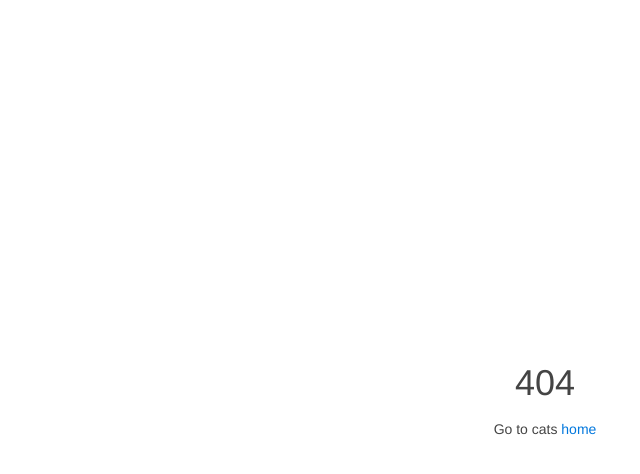
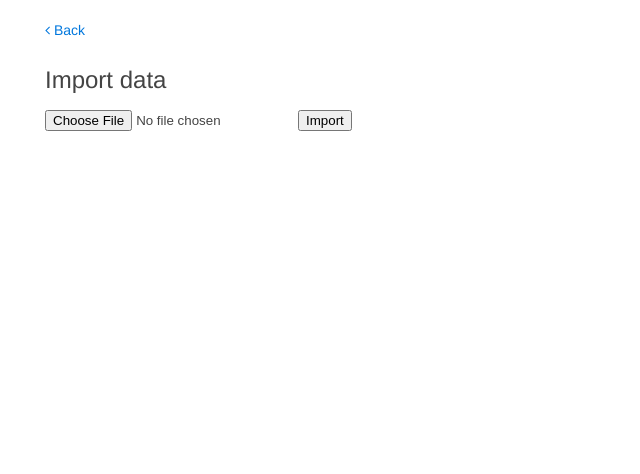
Before and after one commit to moevm/nosql2h21-cats-memecached, a React (Create React App) app in the folder frontend/: page /import in a window 1280 px wide. Before the commit this address had no page. Shown: the top 474 px of the page, without its empty margins (95-735 px from the left). Built offline with nearby package versions, Linux system fonts and the light colour scheme.

Commit message:
add filtering and make import works

```diff
--- a/frontend/src/app/App.jsx
+++ b/frontend/src/app/App.jsx
@@ -8,6 +8,7 @@ import {
 import NoMatchPage from "../404/NoMatchPage";
 import SearchPage from "../search/SearchPage";
 import CatDetailsPage from "../details/CatDetailsPage";
+import ImportPage from "../import/ImportPage";
 
 function App() {
   return (
@@ -17,6 +18,7 @@ function App() {
           <SearchPage/>
         </Route>
         <Route path="/cats/:catId" component={CatDetailsPage}/>
+        <Route path="/import" component={ImportPage}/>
         <Route path="*">
           <NoMatchPage />
         </Route>
--- a/frontend/src/details/CatDetailsPage.jsx
+++ b/frontend/src/details/CatDetailsPage.jsx
@@ -91,7 +91,7 @@ class CatDetailsPage extends React.Component {
       <h3>Breed Characteristics:</h3>
       <div className="uk-flex uk-flex-wrap">
         {Object.keys(model.characteristics).map(key => {
-          let filter = FiltersConfig.find((e) => e.id === key);
+          let filter = FiltersConfig.filters.find((e) => e.id === key);
           return <CharacteristicsCard key={key} name={filter?.localized ?? key} value={model.characteristics[key]}/>
         })}
       </div>
--- a/frontend/src/filters/Filters.jsx
+++ b/frontend/src/filters/Filters.jsx
@@ -36,10 +36,10 @@ class Filters extends Component {
     }
     return <div>
       <h2 className="uk-margin-large-top">Filters</h2>
-      <div className="uk-form">
+      {/*<div className="uk-form">
         <SearchField value={filtersManager.searchFilter.value}
                      onChange={(e) => this._onSearchChange(filtersManager.searchFilter, e.target.value)}/>
-      </div>
+      </div>*/}
       <div className="uk-flex uk-flex-wrap">
         {filters}
       </div>
--- a/frontend/src/filters/manager.jsx
+++ b/frontend/src/filters/manager.jsx
@@ -54,6 +54,9 @@ class FilterBase extends Notifier {
     this.notifyListeners();
   }
 
+  toJsonObject() {
+    throw Error("Not implemented");
+  }
 }
 
 class RangeFilter extends FilterBase {
@@ -94,6 +97,15 @@ class RangeFilter extends FilterBase {
     if (maxValue !== this.max) params.push(`${this.id}_max=${maxValue}`);
     return params;
   }
+
+  toJsonObject() {
+    let res = {
+      min: Math.min(...this.value),
+      max: Math.max(...this.value),
+      localized: this.id,
+    };
+    return res;
+  }
 }
 
 class SearchFilter extends FilterBase {
@@ -128,6 +140,12 @@ class FiltersManager {
     this.rangeFilters.forEach(filter => filter.resetValue());
   }
 
+  toJsonParameters() {
+    return JSON.stringify({
+      filters: this.rangeFilters.map((e) => e.toJsonObject()),
+    });
+  }
+
   toUrlParameters() {
     let params = [];
     params.push(...this.searchFilter.toUrlParameters());
--- /dev/null
+++ b/frontend/src/import/ImportPage.jsx
@@ -0,0 +1,102 @@
+import React from "react";
+import PageRoot from "../app/PageRoot";
+import AppConfig from "../config.json";
+import {Link} from "react-router-dom";
+
+class ImportPage extends React.Component {
+    constructor(props) {
+        super(props);
+        this.state = {
+            text: null,
+            count: 0,
+            error: null,
+            message: null,
+        };
+    }
+
+    selectFile(e) {
+        e.preventDefault()
+        const reader = new FileReader()
+        reader.onload = async (e) => {
+            let text = e.target.result.toString()
+            try {
+                let parsed = JSON.parse(text);
+                this.setState({
+                    ...this.state,
+                    text: text,
+                    count: parsed.length,
+                    error: null,
+                    message: `Ready to upload ${parsed.length} cats`,
+                });
+            } catch (e) {
+                console.log("Can not parse file content");
+                console.log(e);
+                this.setState({
+                    ...this.state,
+                    text: null,
+                    count: 0,
+                    error: "Can not parse file content. " + e
+                });
+            }
+        };
+        reader.readAsText(e.target.files[0])
+    }
+
+    async upload(e) {
+        e.preventDefault();
+        if (this.state.count <= 0) {
+            this.setState({
+                ...this.state,
+                error: "Invalid data",
+                message: null,
+            });
+            return;
+        }
+
+        try {
+            const requestOptions = {
+                method: 'POST',
+                headers: {'Content-Type': 'application/json'},
+                body: this.state.text,
+            };
+            let url = new URL("/cats/import", AppConfig.serverUrl).href;
+            let result = await fetch(url, requestOptions);
+            if (result.ok) {
+                this.setState({
+                    ...this.state,
+                    error: null,
+                    message: "Successful upload",
+                    count: 0,
+                    text: null,
+                });
+            } else {
+                this.setState({
+                   ...this.state,
+                   message: null,
+                   error: `Something gone wrong: ${await result.text()}`,
+                });
+            }
+        } catch (e) {
+            this.setState({
+                ...this.state,
+                error: "Something gone wrong...",
+                message: null,
+            });
+        }
+    }
+
+    render() {
+        return <PageRoot>
+            <Link to="/"><i className="uk-icon-angle-left"/> Back</Link>
+            <h2>Import data</h2>
+            <form onSubmit={(e) => this.upload(e)}>
+                <input type="file" onChange={(e) => this.selectFile(e)}/>
+                <input type="submit" value="Import"/>
+                <p>{this.state.message ?? ""}</p>
+                <p style={{color: "red"}}>{this.state.error ?? ""}</p>
+            </form>
+        </PageRoot>;
+    }
+}
+
+export default ImportPage;
--- a/frontend/src/list/CatsManager.js
+++ b/frontend/src/list/CatsManager.js
@@ -10,26 +10,6 @@ class CatsManager extends Notifier {
         this.loading = false;
         this.cats = [];
     }
-
-  /*async reload() {
-    this._currentSession++;
-    let session = this._currentSession;
-    this.loading = true;
-    this.notifyListeners();
-
-    let newCats = await this._loadAllInner();
-
-    if (session !== this._currentSession) {
-      console.log("Session became invalid, search results will not be applied");
-      return;
-    }
-
-    if (newCats)
-      this.cats = newCats;
-
-    this.loading = false;
-    this.notifyListeners();
-  }*/
 
     async loadSingle(catId) {
         catId = catId.replaceAll(" ", "_");
@@ -49,11 +29,47 @@ class CatsManager extends Notifier {
     }
 
     async reloadAll() {
+        this._currentSession++;
+        let session = this._currentSession;
         try {
             let url = new URL(`/cats`, AppConfig.serverUrl).href;
             let response = await fetch(url);
             response = await response.json();
-      this.cats = response.reduce(function (arr, raw) {
+            if (this._currentSession !== session) return;
+            this._applyCats(response)
+            console.log("Cats loaded")
+            console.log(this.cats);
+        } catch (e) {
+            console.log(e);
+        } finally {
+            if (this._currentSession === session)
+                this.notifyListeners();
+        }
+    }
+
+    async reloadFiltered() {
+        this._currentSession++;
+        let session = this._currentSession;
+        try {
+            const requestOptions = {
+                method: 'POST',
+                headers: {'Content-Type': 'application/json'},
+                body: FiltersManager.toJsonParameters(),
+            };
+            let url = new URL("/cats/filter", AppConfig.serverUrl).href;
+            let response = await fetch(url, requestOptions);
+            response = await response.json();
+            if (this._currentSession !== session) return;
+            this._applyCats(response);
+        } catch (e) {
+            console.log(e);
+        } finally {
+            this.notifyListeners();
+        }
+    }
+
+    _applyCats(json) {
+        this.cats = json.reduce(function (arr, raw) {
             try {
                 arr.push(new CatModel(raw));
             } catch (e) {
@@ -63,27 +79,7 @@ class CatsManager extends Notifier {
         }, []);
         this.cats.sort(function (a, b) {
             return a.id > b.id ? 1 : a.id < b.id ? -1 : 0;
-      })
-      console.log("Cats loaded")
-      console.log(this.cats);
-    } catch (e) {
-      console.log(e);
-      return null;
-    } finally {
-      this.notifyListeners();
-    }
-  }
-
-  async reloadFiltered() {
-    try {
-      // TODO add filters
-      await this.reloadAll();
-    } catch (e) {
-      console.log(e);
-      return null;
-    } finally {
-      //TODO this.notifyListeners();
-    }
+        });
     }
 }
 
--- a/frontend/src/search/SearchPage.jsx
+++ b/frontend/src/search/SearchPage.jsx
@@ -2,11 +2,15 @@ import React from "react";
 import Filters from "../filters/Filters";
 import PageRoot from "../app/PageRoot";
 import CatsList from "../list/CatsList";
+import {Link} from "react-router-dom";
 
 class SearchPage extends React.Component{
   render() {
     return <PageRoot>
       <h1>Cats</h1>
+      <div>
+        <Link to="/import">Import</Link>
+      </div>
       <Filters/>
       <CatsList/>
     </PageRoot>;
```
Lines whose indentation alone changed are shown as unchanged.
